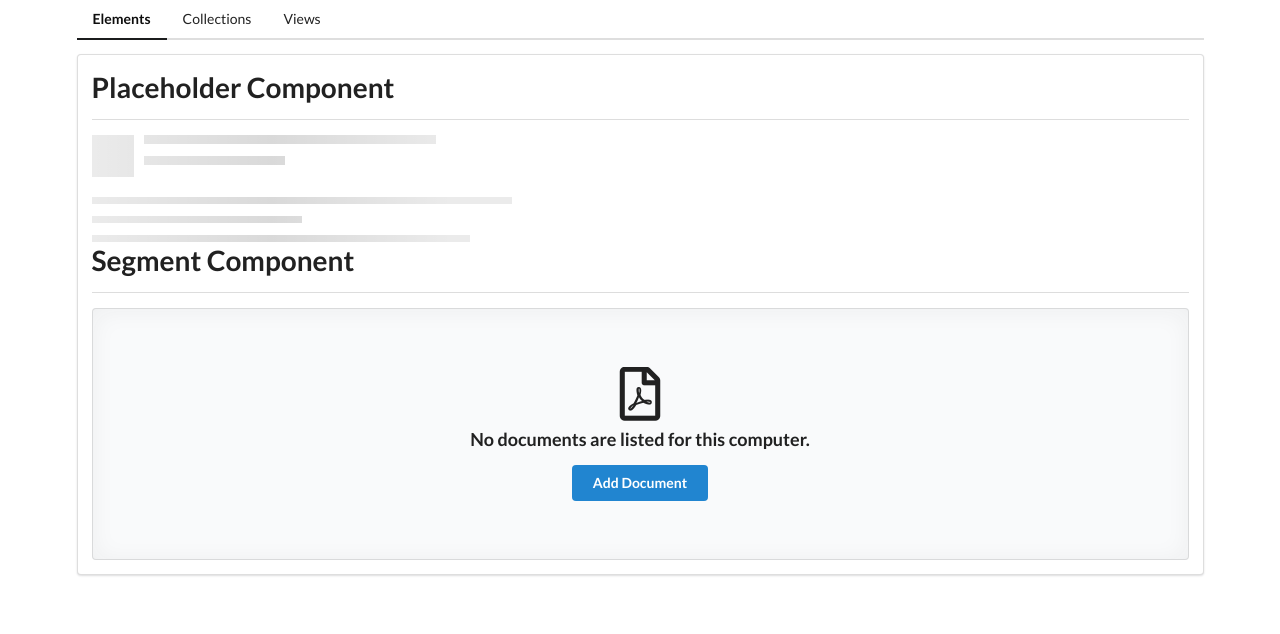
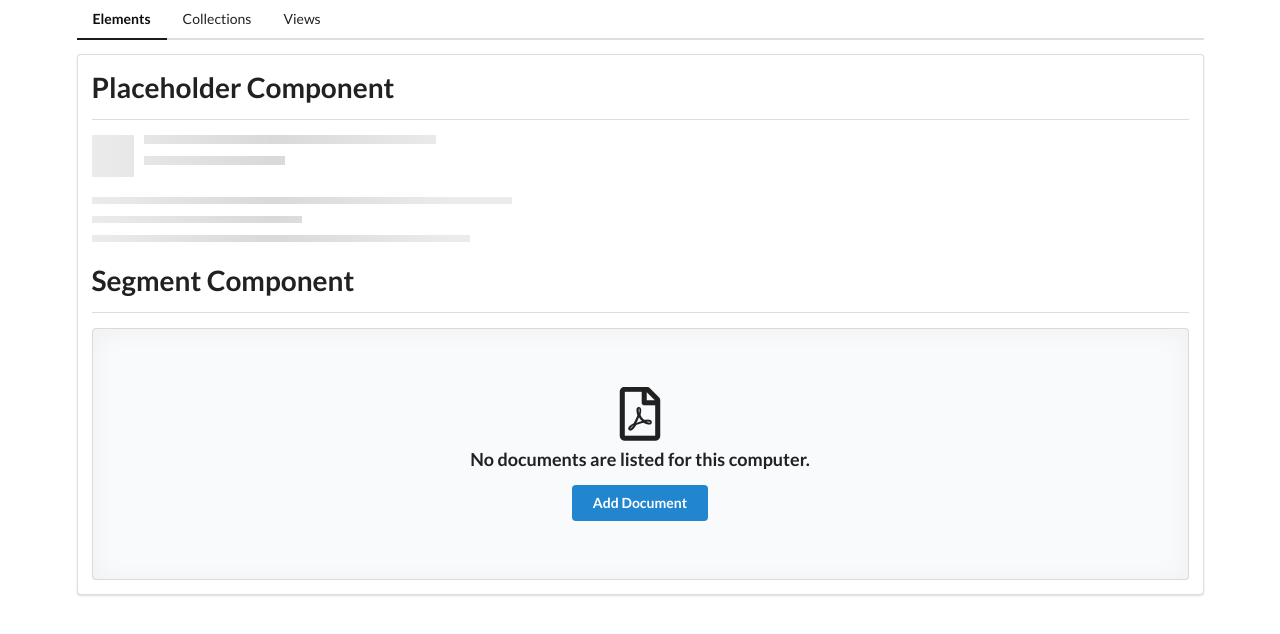
Before and after one commit to dragonxsx/ng-bootcamp-comps, an Angular app: page /elements in a window 1280 px wide. Shown: the top 634 px of the page. Built offline with nearby package versions, Linux system fonts and the light colour scheme.

Commit message:
Update Divider spacing using CSS :host

```diff
--- a/src/app/shared/divider/divider.component.css
+++ b/src/app/shared/divider/divider.component.css
@@ -0,0 +1,4 @@
+:host:not(:first-of-type) {
+    display: block;
+    margin-top: 20px;
+}
```
